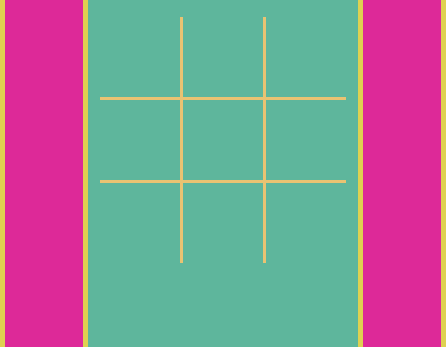
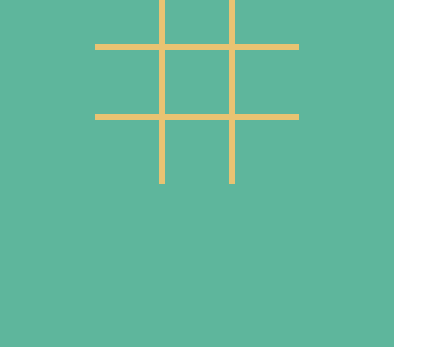
Before and after one commit to Atos20/Tic-Tac-Toe, a website with bundled scripts: page index.html in a window 390 px wide. Shown: the part 209-556 px from the top of the page, 446 px wide, since content can reach past the window. Built offline with nearby package versions, Linux system fonts and the light colour scheme.

Commit message:
Add min-max widtg query of 532px

```diff
--- a/css/styles.css
+++ b/css/styles.css
@@ -16,6 +16,7 @@ body {
     flex-direction: row;
     height: 100vh;
     text-align: center;
+    vertical-align: middle;
   }
 
   .center-section{
@@ -24,7 +25,7 @@ body {
     flex-direction: column;
     height: 100%;
     padding: 3%;
-    width: 70%;
+    width: 30%;
   }
 
   .game-name{
@@ -125,8 +126,8 @@ body {
     }
 
     .p1-games, .p2-games {
-        grid-template-columns: repeat(2, 1fr);
-        padding-top: 13%;
+        grid-template-columns: repeat(3, 1fr);
+        padding-top: 3%;
     }
 
     .mini-game-board {
@@ -156,6 +157,7 @@ body {
         grid-gap: 0px;
         align-content: center;
         height: 65vh;
+        padding-top: 13%;
     }
 
     .mini-gameboard{
@@ -188,8 +190,8 @@ body {
     .min-cell {
         font-size: 1.5em;
         background-color: var( --background-color);
-        height: 50px;
-        width: 50px;
+        height: 1.2em;
+        width: 1.2em;
         margin-top: 3px;
         align-self: center;
         justify-self: center;
@@ -197,21 +199,46 @@ body {
 
 }
 
-@media only screen and (max-width: 900px){
+@media only screen and (max-width: 1000px){
+    .game-board{
+        grid-template-columns: repeat(3, 2em);
+        grid-template-rows: repeat(3, 2em );
+        grid-gap: 3px;
+    }
+
+    .cell {
+        /* cursor: pointer; */
+        font-size: 64px;
+        background-color: var( --background-color);
+        height: 1em;
+        width: 1em;
+    }
+
     .p1-games, .p2-games {
         grid-template-columns: repeat(2, 1fr );
     }
 }
 
-@media only screen and (max-width: 600px){
+@media only screen and (max-width: 700px){
+    /* .game-board{
+        grid-gap: 3px;
+    } */
+
     .game-board{
-        grid-gap: 3px;
+        background: var(--bars-color);
+        display: grid;
+        grid-template-columns: repeat(3, 1fr );
+        grid-template-rows: repeat(3, 1fr );
+        grid-gap: 6px;
+        justify-self: center;
+        justify-items: center;
+
     }
 
     .cell {
         font-size: 1em;
-        height: 80px;
-        width: 80px;
+        height: 64px;
+        width: 64px;
     }
 
     .p1-games, .p2-games {
@@ -219,6 +246,7 @@ body {
         height: 75%;
         grid-template-columns: repeat(1, 1fr );
         padding: 6%;
+        width: 80%;
     }
 
     .player1-name,
@@ -228,8 +256,41 @@ body {
         font-size: 25px;
 }
 
-@media only screen and (max-width: 400px){
-    body{
-        width: 400px;
+.center-section {
+    width: 36%;
+}
+
+@media only screen and (max-width: 532px){
+    .main-container {
+        display: grid;
+        grid-template-columns: repeat(2, 50%);
+        grid-template-rows: 45%, 55%;
+        text-align: center;
+        vertical-align: middle;
     }
+
+    .left-section, .rigth-section{
+        width: 100%;
+        justify-content: end;
+        align-items: center;
+        position: relative;
+        height: 120%;
+    }
+
+    .center-section{
+        grid-area: 1/ span 2;
+        width: 95%;
+    }
+
+    .p1-games, .p2-games {
+        padding: 3%;
+    }
+
+    /* .player1-name,
+    .player2-name,
+    .p1-win-count,
+    .p2-win-count{
+        font-size: 25px;
+    }
+     */
 }
```
